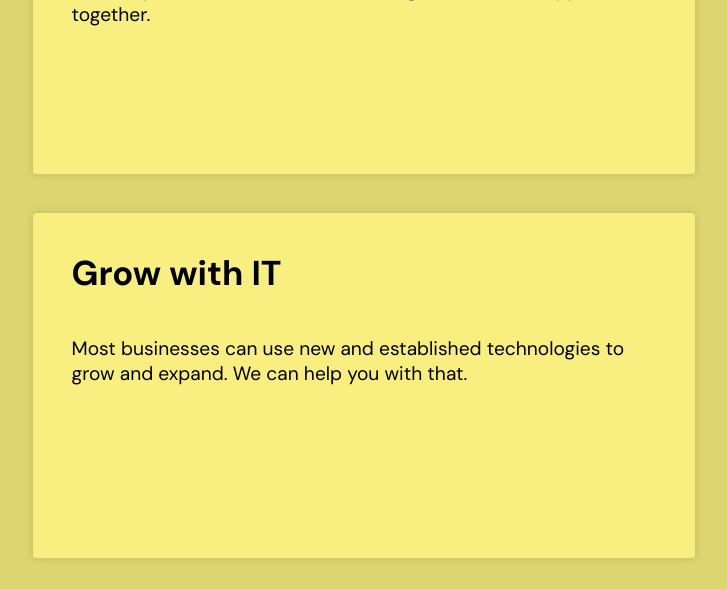
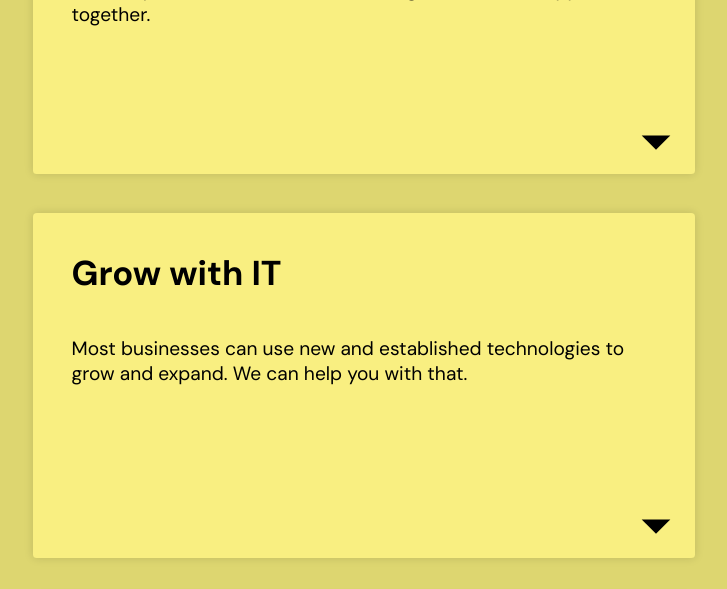
Before and after one commit to insulationman/cabanossy-se, a React (Vite) app: page / in a window 1280 px wide. Shown: the part 440-1029 px from the top of the page, without its empty margins (276-1003 px from the left). Built offline with nearby package versions, Linux system fonts and the light colour scheme.

Commit message:
Added arrows

```diff
--- a/src/App.css
+++ b/src/App.css
@@ -50,6 +50,14 @@
   margin-left: auto;
 }
 
+.pil {
+  width: 30px;
+  padding: 5px;
+  position: absolute;
+  right: 1rem;
+  bottom: 1rem;
+}
+
 @media only screen and (max-width: 600px) {
   .card {
     top: 10rem;
--- a/src/App.tsx
+++ b/src/App.tsx
@@ -3,6 +3,8 @@ import "./App.css";
 import { useEffect, useRef } from "react";
 import Email from "./assets/Email.svg";
 import LinkedIn from "./assets/LinkedIn.svg";
+import PilUpp from "./assets/Pil-Upp.svg";
+import PilNer from "./assets/Pil-Ner.svg";
 
 function App() {
   const imageRef = useRef<HTMLImageElement | null>(null);
@@ -28,6 +30,7 @@ function App() {
           At Cabanossy we are passionate – about web development and code in
           particular. Let’s create amazing websites and applications together.
         </p>
+        <img src={PilNer} className="pil" alt="pilned" />
       </div>
       <div className="card">
         <h1>Grow with IT</h1>
@@ -35,6 +38,7 @@ function App() {
           Most businesses can use new and established technologies to grow and
           expand. We can help you with that.
         </p>
+        <img src={PilNer} className="pil" alt="pilned" />
       </div>
       <div className="card">
         <h1>Get in touch</h1>
@@ -42,6 +46,7 @@ function App() {
           Do you want to know more?Get in touch – we will get back to you as
           soon as possible.
         </p>
+        <img src={PilUpp} className="pil" alt="pilupp" />
       </div>
       <div className="footer">
         <span>© 2021 Cabanossy</span>
```
Also changed, not shown: src/assets/Pil-Ner.svg (added), src/assets/Pil-Upp.svg (added).
